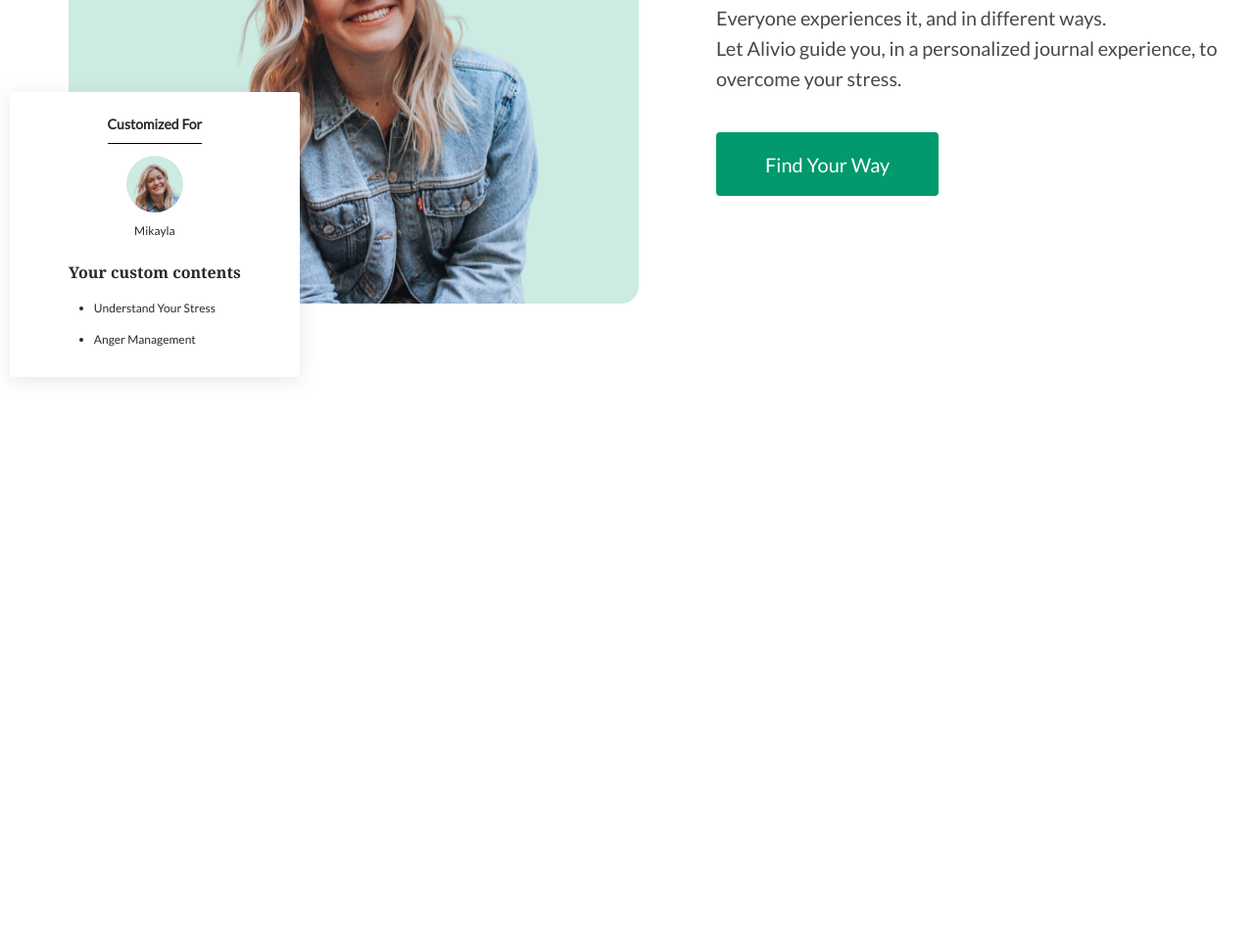
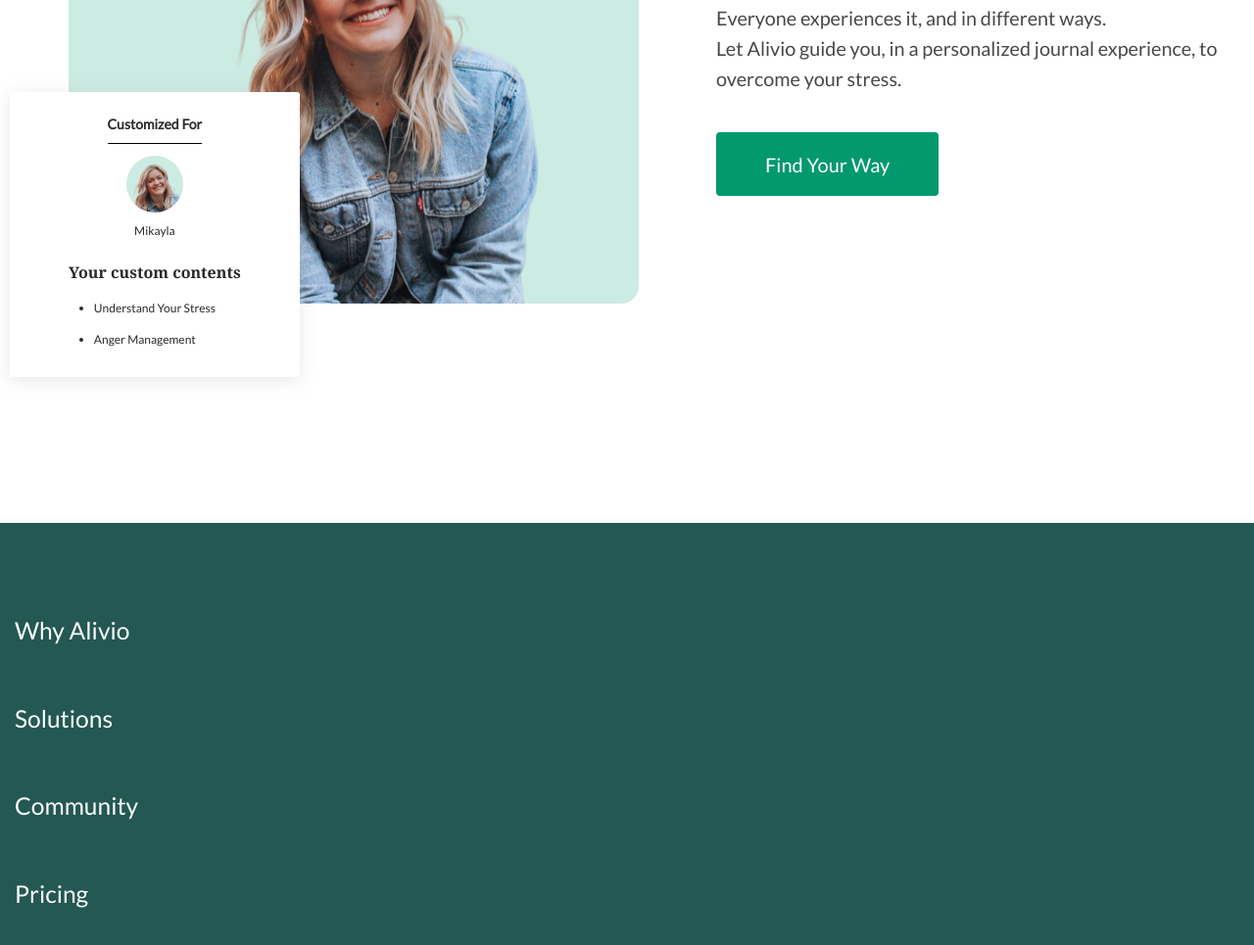
Before and after one commit to Verruckterdrachen/Alivio, a website: page #src/index.html in a window 1280 px wide. Shown: the part 3598-4563 px from the top of the page at 98% size. Before the commit the page ends 4132 px from the top, so only its background shows below. Drawn offline with nearby package versions, Linux system fonts and the light colour scheme; files that its build step writes are made by us from their sources; files whose address does not match are found by name.

Commit message:
feat: add footer block

```diff
--- a/#src/_footer.html
+++ b/#src/_footer.html
@@ -1,5 +1,16 @@
 <footer class="footer">
 	<div class="footer__container _container">
-
+		<div class="footer__body">
+			<div class="footer__menu">
+				<nav class="footer__nav">
+					<ul class="footer__list">
+						<li class="footer__item"><a href="" class="footer__link">Why Alivio</a></li>
+						<li class="footer__item"><a href="" class="footer__link">Solutions</a></li>
+						<li class="footer__item"><a href="" class="footer__link">Community</a></li>
+						<li class="footer__item"><a href="" class="footer__link">Pricing</a></li>
+					</ul>
+				</nav>
+			</div>
+		</div>
 	</div>
 </footer>
--- a/#src/scss/footer.scss
+++ b/#src/scss/footer.scss
@@ -1,3 +1,22 @@
 //====================================================================================================
-
+.footer {
+	background: $accentDarkColor;
+	@include adaptiv-value("padding-top", 100, 50, 1);
+	@include adaptiv-value("padding-bottom", 100, 50, 1);
+	&__item {
+		&:not(:last-child) {
+			margin: 0px 0px math.div(60, $fontSize) * 1em 0px;
+		}
+	}
+	&__link {
+		color: #fff;
+		@include adaptiv-value("font-size", 25, 20, 1);
+		line-height: math.div(30, 25) * 100%;
+		@media (any-hover: hover) {
+			&:hover {
+				text-decoration: underline;
+			}
+		}
+	}
+}
 //====================================================================================================
--- a/#src/scss/header.scss
+++ b/#src/scss/header.scss
@@ -95,7 +95,7 @@
 		}
 		@media (max-width: 1200px) {
 			&:not(:last-child) {
-				margin: 0px 0px 40px 0px;
+				margin: 0px 0px math.div(40, $fontSize) * 1em 0px;
 			}
 		}
 	}
```
Also changed, not shown: Alivio/index.html (+12 -1 lines), Alivio/css/style.min.css.
